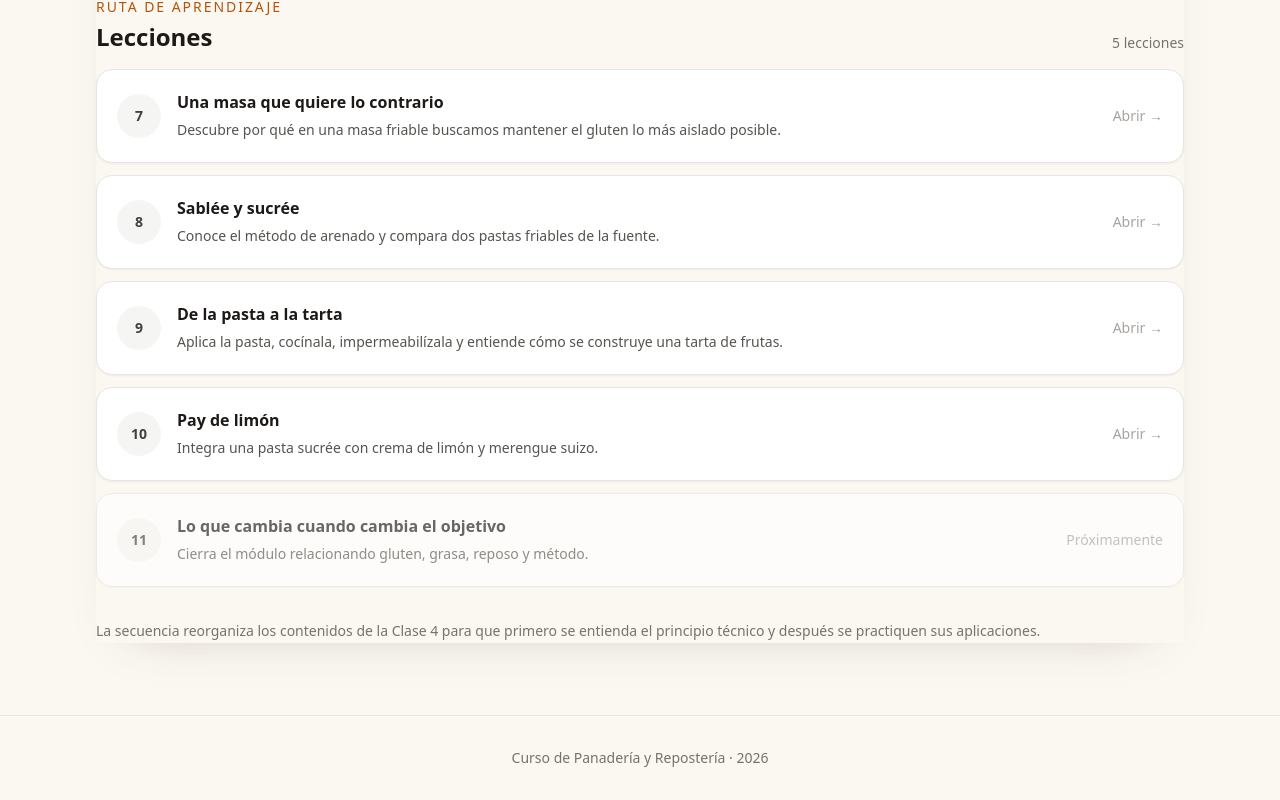
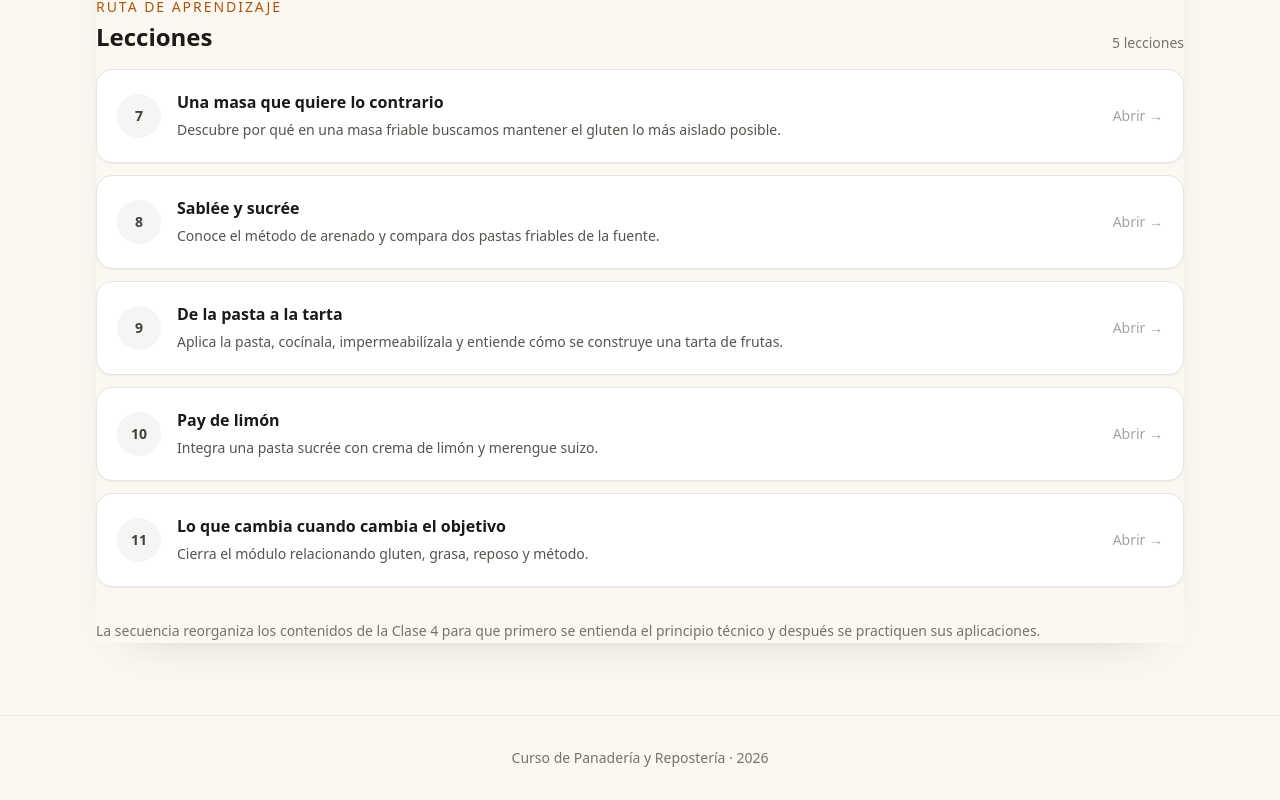
Before and after one commit to Drworm82/CursoPanadero, a Next.js app: page /modulo-2 in a window 1280 px wide. Shown: the part 732-1532 px from the top of the page. Built offline with nearby package versions, Linux system fonts and the light colour scheme; no server answers.

Commit message:
Conectar cierre del módulo 2

```diff
--- a/pages/modulo-2.js
+++ b/pages/modulo-2.js
@@ -12,7 +12,7 @@ const lessons = [
   ['8', 'Sablée y sucrée', 'Conoce el método de arenado y compara dos pastas friables de la fuente.', '/leccion-sablee-y-sucree'],
   ['9', 'De la pasta a la tarta', 'Aplica la pasta, cocínala, impermeabilízala y entiende cómo se construye una tarta de frutas.', '/leccion-de-la-pasta-a-la-tarta'],
   ['10', 'Pay de limón', 'Integra una pasta sucrée con crema de limón y merengue suizo.', '/leccion-pay-de-limon'],
-  ['11', 'Lo que cambia cuando cambia el objetivo', 'Cierra el módulo relacionando gluten, grasa, reposo y método.', '#'],
+  ['11', 'Lo que cambia cuando cambia el objetivo', 'Cierra el módulo relacionando gluten, grasa, reposo y método.', '/leccion-lo-que-cambia-el-objetivo'],
 ];
 
 const sourceNote = 'La secuencia reorganiza los contenidos de la Clase 4 para que primero se entienda el principio técnico y después se practiquen sus aplicaciones.';
```
